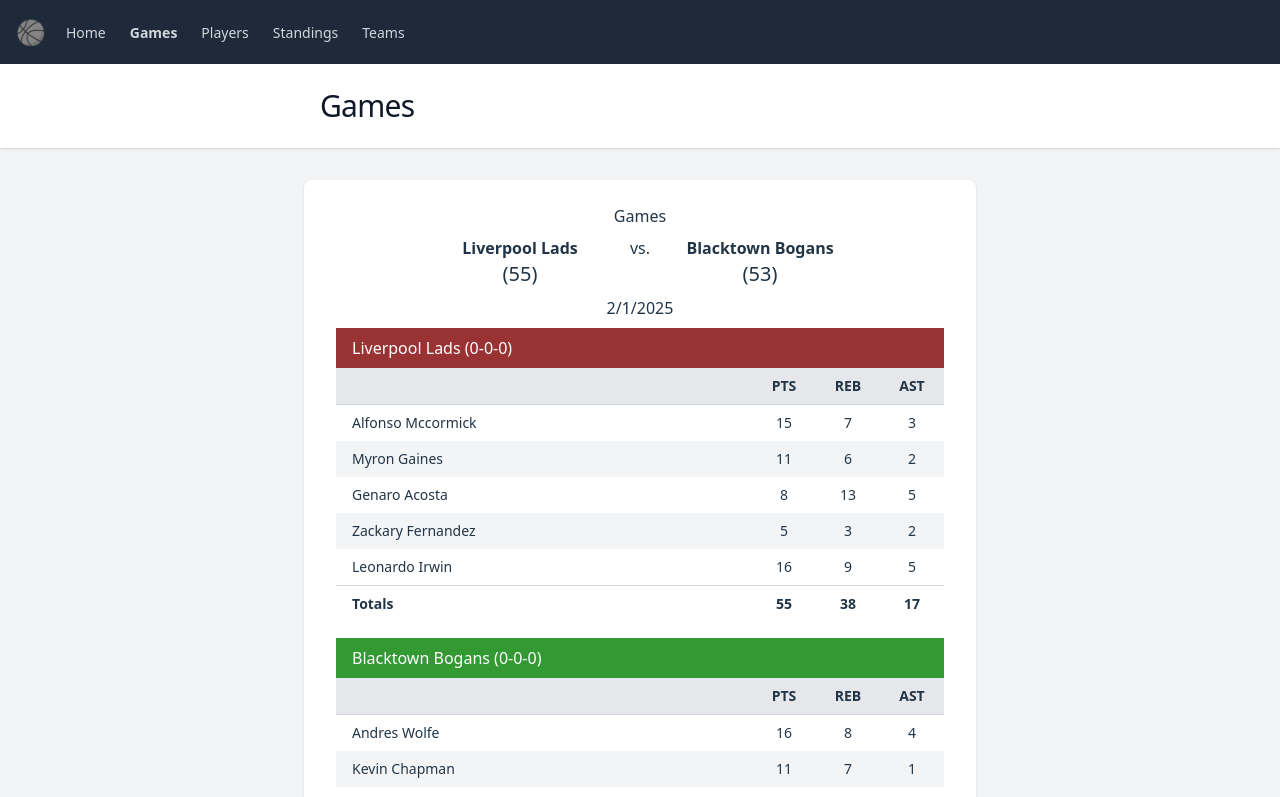
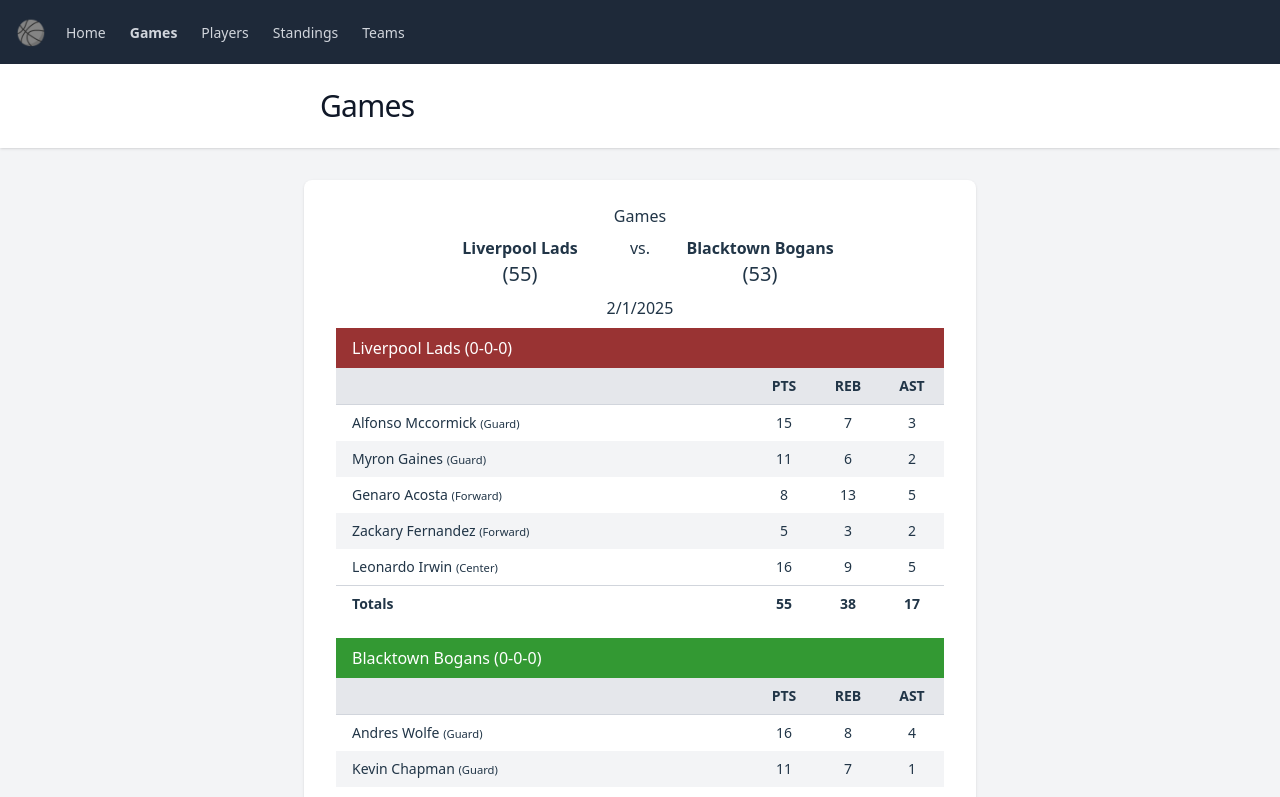
Before and after one commit to ober9k/bball-score-react, a React (Vite) app: page /games in a window 1280 px wide. Shown: the top 797 px of the page. Built offline with nearby package versions, Linux system fonts and the light colour scheme.

Commit message:
Added player position to boxscore

```diff
--- a/src/components/stats/BoxScore.tsx
+++ b/src/components/stats/BoxScore.tsx
@@ -31,7 +31,10 @@ export default function BoxScore({ teamLog }: BoxScoreProps) {
             <tr key={playerLog.id} className="even:bg-gray-100">
               <TotalsRow totals={playerLog}>
                 {/* `playerLog.player` will always be set */}
-                <PlayerLink player={playerLog.player!} />
+                <PlayerLink player={playerLog.player!} />&nbsp;
+                <small>
+                  ({mapBasePosition(playerLog.player!.position)})
+                </small>
               </TotalsRow>
             </tr>
           ))}
```
